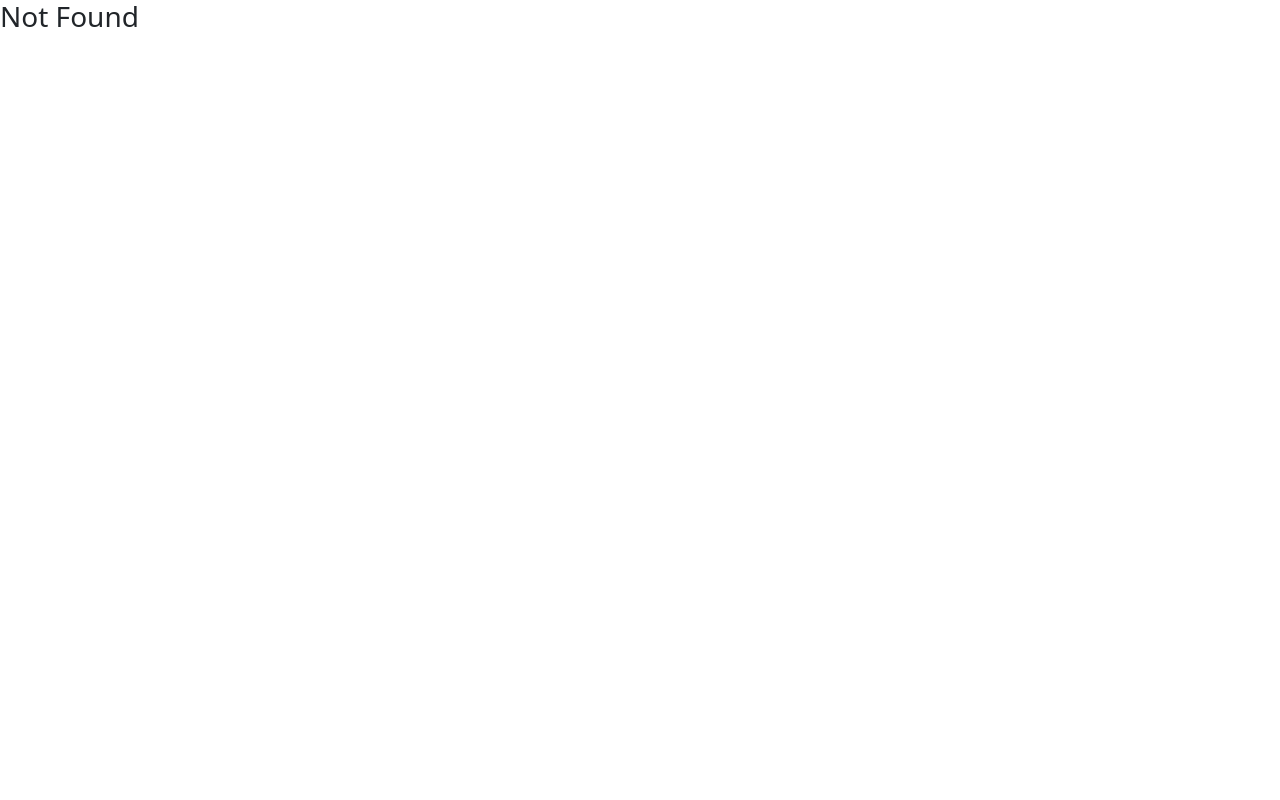
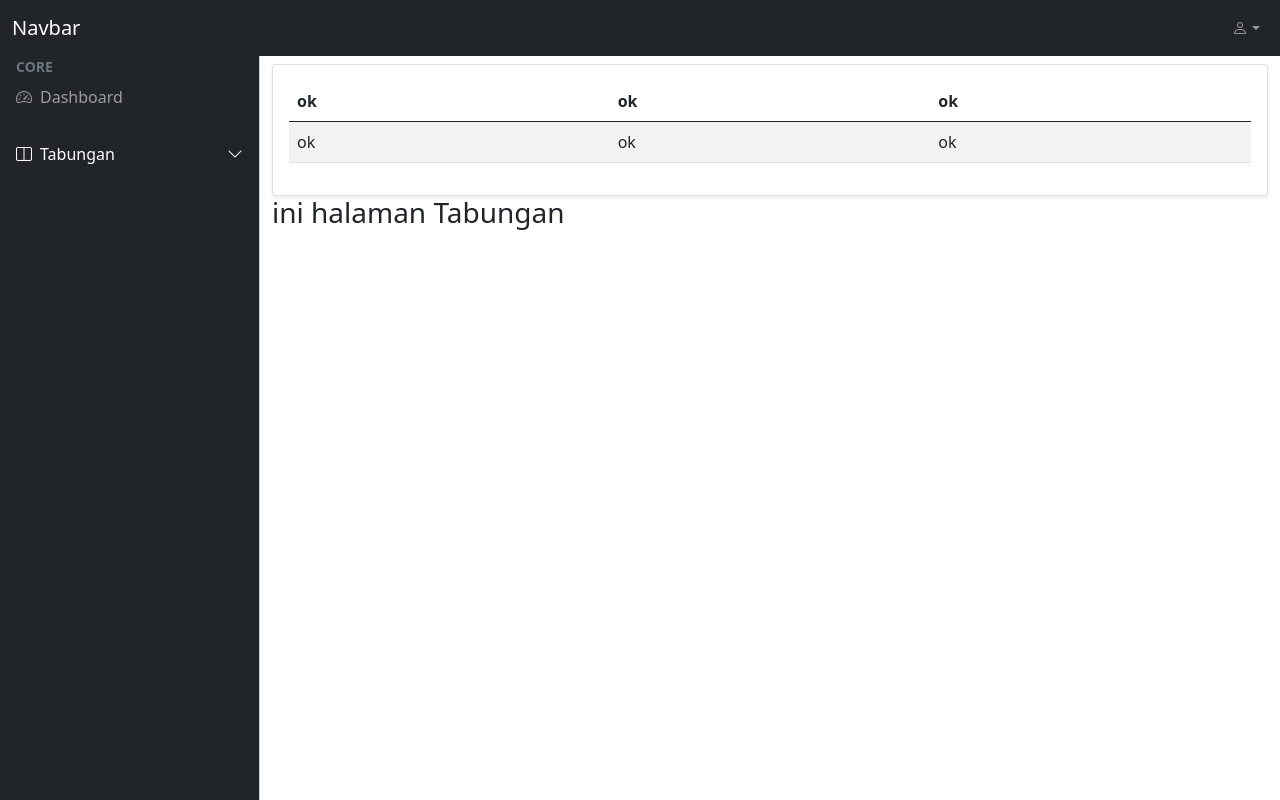
Before and after one commit to ddrag23/vue-tabunganku, a Vue app: page /tabungan/savings in a window 1280 px wide. Built offline with nearby package versions, Linux system fonts and the light colour scheme; sample sign-in values are in the browser's storage.

Commit message:
try component

```diff
--- /dev/null
+++ b/src/components/Card.vue
@@ -0,0 +1,9 @@
+<template>
+  <div class="card shadow-sm">
+    <slot name="card-header"></slot>
+    <div class="card-body">
+      <slot name="card-body"></slot>
+    </div>
+    <slot name="card-footer"></slot>
+  </div>
+</template>
--- a/src/components/Sidebar.vue
+++ b/src/components/Sidebar.vue
@@ -57,8 +57,19 @@
               <div>
                 <ul class="navbar-nav ps-4">
                   <li>
-                    <router-link to="/tabungan/deposit" class="nav-link px-3">
+                    <router-link
+                      :to="{ name: 'Deposit' }"
+                      class="nav-link px-3"
+                    >
                       <span>Deposit</span>
+                    </router-link>
+                  </li>
+                  <li>
+                    <router-link
+                      :to="{ name: 'savings' }"
+                      class="nav-link px-3"
+                    >
+                      <span>Tabungan</span>
                     </router-link>
                   </li>
                 </ul>
--- /dev/null
+++ b/src/components/Table.vue
@@ -0,0 +1,15 @@
+<template>
+  <table class="table table-striped">
+    <thead>
+      <slot name="thead"></slot>
+    </thead>
+    <tbody>
+      <slot name="tbody"></slot>
+    </tbody>
+  </table>
+</template>
+<script>
+export default {
+  name: "VueTable",
+};
+</script>
--- a/src/router/index.js
+++ b/src/router/index.js
@@ -1,6 +1,7 @@
 import { createRouter, createWebHistory } from 'vue-router'
 import Home from '../views/pages/Home.vue'
 import Deposit from '../views/pages/tabungan/Deposit.vue'
+import Savings from '../views/pages/tabungan/Savings.vue'
 import PageNotFound from '../views/errors/NotFound.vue'
 import Login from '../views/pages/auth/Login.vue'
 import Unauthorized from '../views/errors/Unauthorized.vue'
@@ -28,6 +29,15 @@ const routes = [
     path: '/tabungan/deposit',
     name: 'Deposit',
     component: Deposit,
+    meta: {
+      title: 'Deposit',
+      requiredAuth : true,
+    },
+  },
+  {
+    path: '/tabungan/savings',
+    name: 'savings',
+    component: Savings,
     meta: {
       title: 'Deposit',
       requiredAuth : true,
--- a/src/stores/auth.js
+++ b/src/stores/auth.js
@@ -40,8 +40,7 @@ export default {
                 localStorage.setItem("token", res.data.token);
                 localStorage.setItem("isLoggedIn", true);
                 commit('setUser',res.data.data)
-                // window.location.replace('/home');
-                route.push({name:'Home'})
+                router.push({name:'Home'})
               } else {
                 if (res.data.errors !== undefined) {
                     commit('setValidate',res.data.errors)
@@ -68,7 +67,6 @@ export default {
         .catch((e) => {
           localStorage.clear();
           router.push({name: 'login'});
-          // this.$router.push({ name: "unauthorized" });
           console.error(e);
         });
         }
--- a/src/stores/index.js
+++ b/src/stores/index.js
@@ -1,8 +1,10 @@
 import {createStore} from 'vuex'
 import auth from './auth'
+import savings from './savings'
 
 export const store = createStore({
     modules:{
-        auth
+        auth,
+        savings
     }
 })
--- /dev/null
+++ b/src/stores/savings.js
@@ -0,0 +1,10 @@
+import axios from "axios";
+import router from '../router'
+
+export default {
+    namespaced:true,
+    state : {
+        data : {},
+        formData : {}
+    }
+}
--- /dev/null
+++ b/src/views/pages/tabungan/Savings.vue
@@ -0,0 +1,42 @@
+<template>
+  <layout>
+    <div class="row">
+      <div class="col">
+        <card>
+          <template v-slot:card-body>
+            <vue-table>
+              <template v-slot:thead>
+                <tr>
+                  <th>ok</th>
+                  <th>ok</th>
+                  <th>ok</th>
+                </tr>
+              </template>
+              <template v-slot:tbody>
+                <tr>
+                  <td>ok</td>
+                  <td>ok</td>
+                  <td>ok</td>
+                </tr>
+              </template>
+            </vue-table>
+          </template>
+        </card>
+      </div>
+    </div>
+    <h3>ini halaman Tabungan</h3>
+  </layout>
+</template>
+<script>
+import Layout from "../Layout.vue";
+import VueTable from "../../../components/Table.vue";
+import Card from "../../../components/Card.vue";
+export default {
+  name: "Savings",
+  components: {
+    Layout,
+    VueTable,
+    Card,
+  },
+};
+</script>
```
